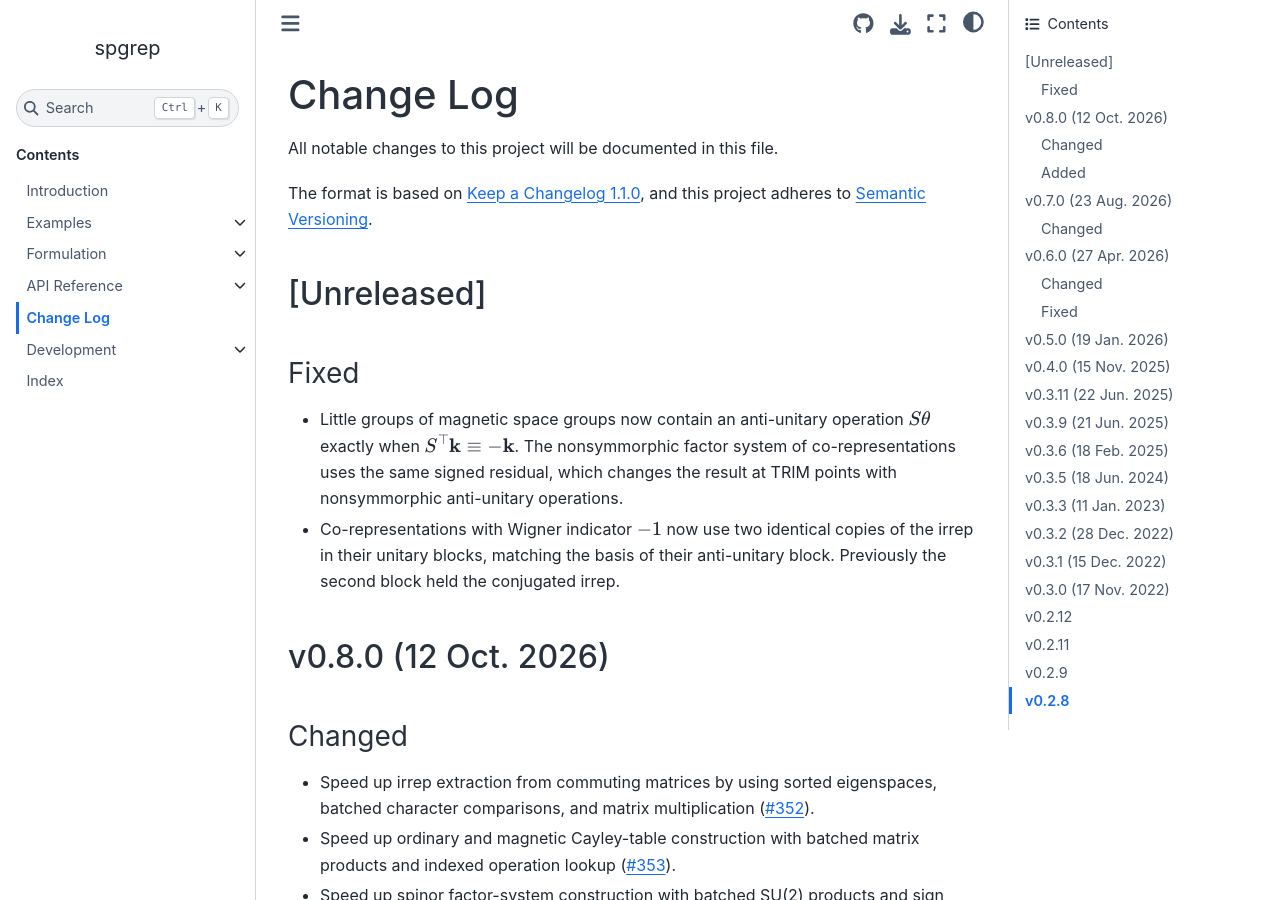
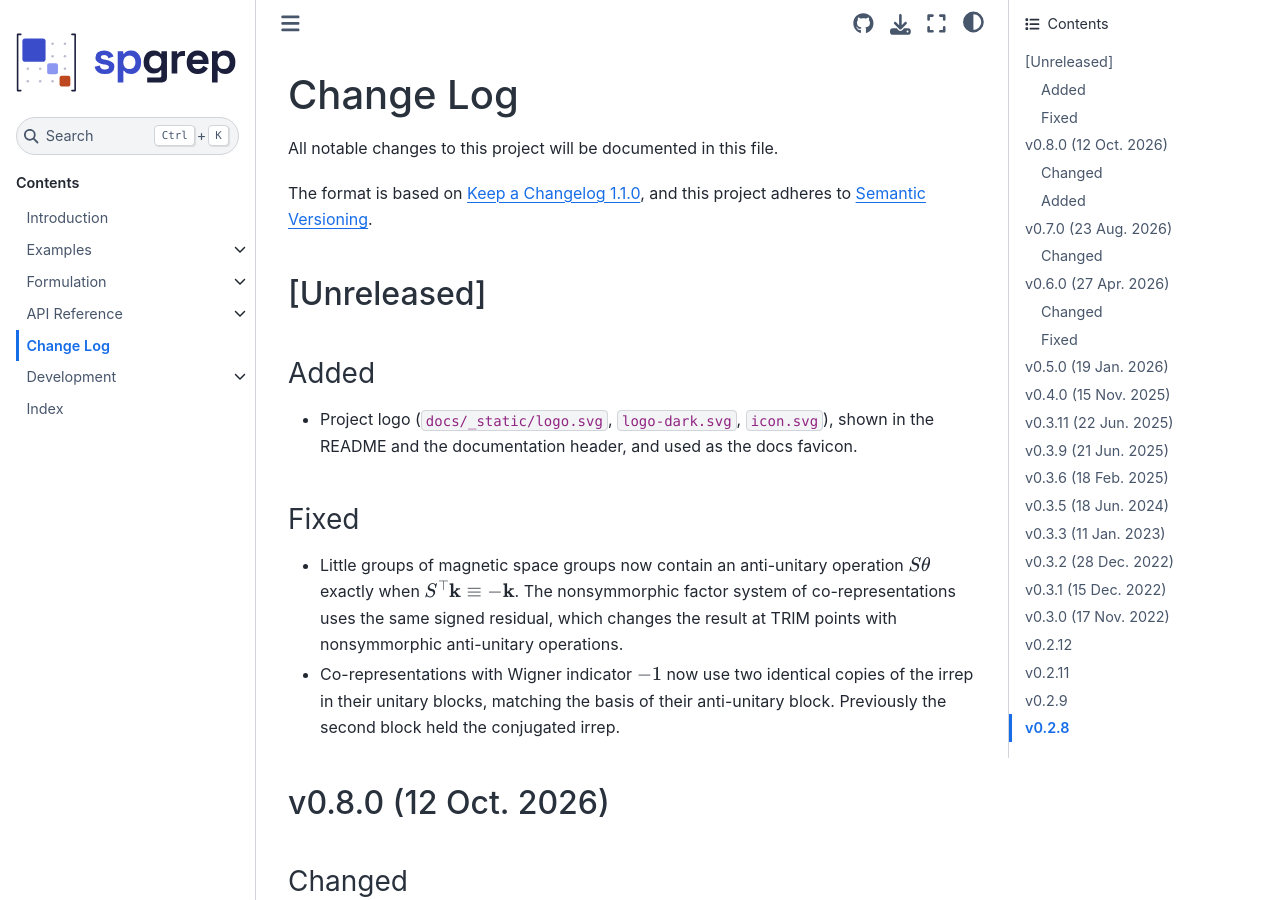
Before and after one commit to spglib/spgrep, a Sphinx documentation site: the page built from docs/changelog.md, in a window 1280 px wide and 900 px high. Built offline with Sphinx 7.4.7 and the Sphinx Book theme 1.1.4, drawn with Linux system fonts in a browser that asks for light colours.

Commit message:
docs: add spgrep logo

```diff
--- a/docs/changelog.md
+++ b/docs/changelog.md
@@ -6,6 +6,10 @@ The format is based on [Keep a Changelog 1.1.0](https://keepachangelog.com/en/1.
 and this project adheres to [Semantic Versioning](https://semver.org/spec/v2.0.0.html).
 
 ## [Unreleased]
+
+### Added
+
+- Project logo (`docs/_static/logo.svg`, `logo-dark.svg`, `icon.svg`), shown in the README and the documentation header, and used as the docs favicon.
 
 ### Fixed
 
--- a/docs/conf.py
+++ b/docs/conf.py
@@ -97,7 +97,12 @@ html_theme_options = {
     "repository_url": repository_url,
     "use_repository_button": True,
     "show_toc_level": 3,
+    "logo": {
+        "image_light": "_static/logo.svg",
+        "image_dark": "_static/logo-dark.svg",
+    },
 }
+html_favicon = "_static/icon.svg"
 
 # hide sphinx footer
 html_show_sphinx = False
```
Also changed, not shown: README.md (+7 -0 lines), docs/_static/icon.svg (added), docs/_static/logo-dark.svg (added), docs/_static/logo.svg (added).
